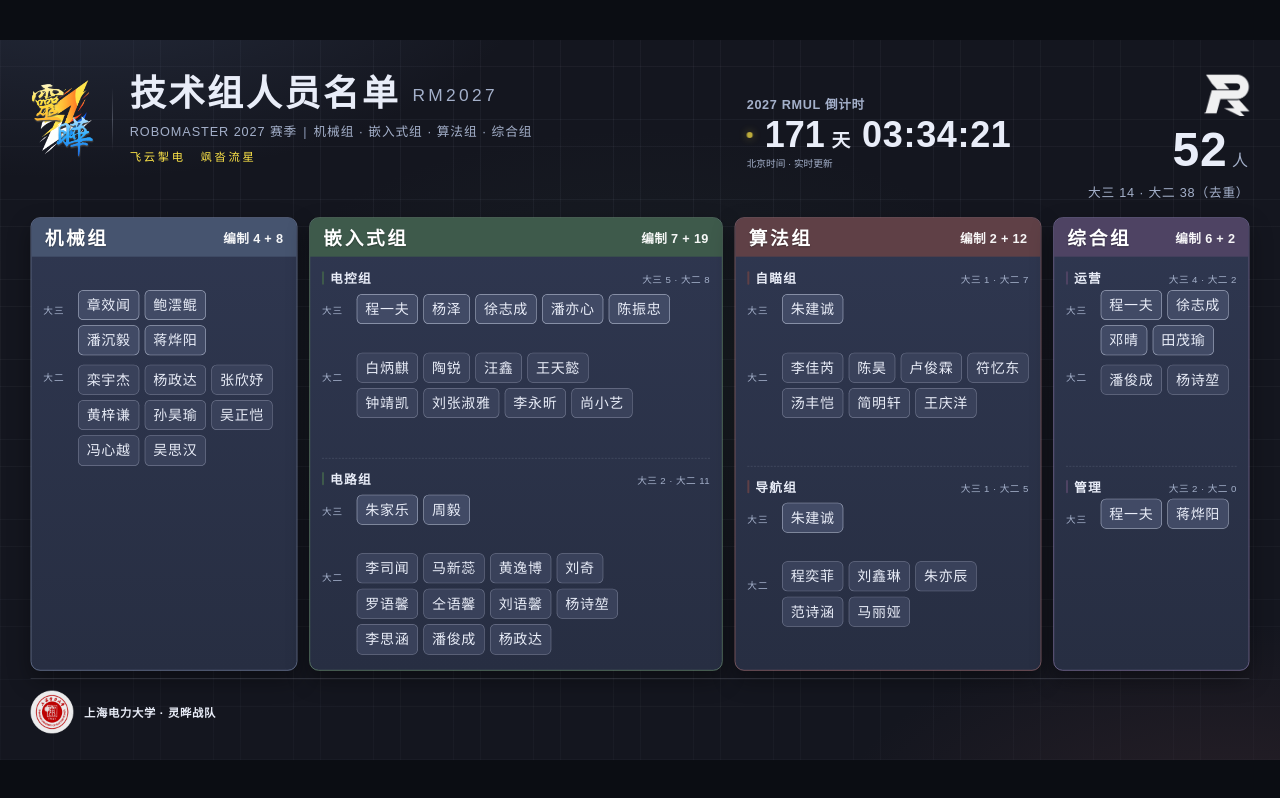
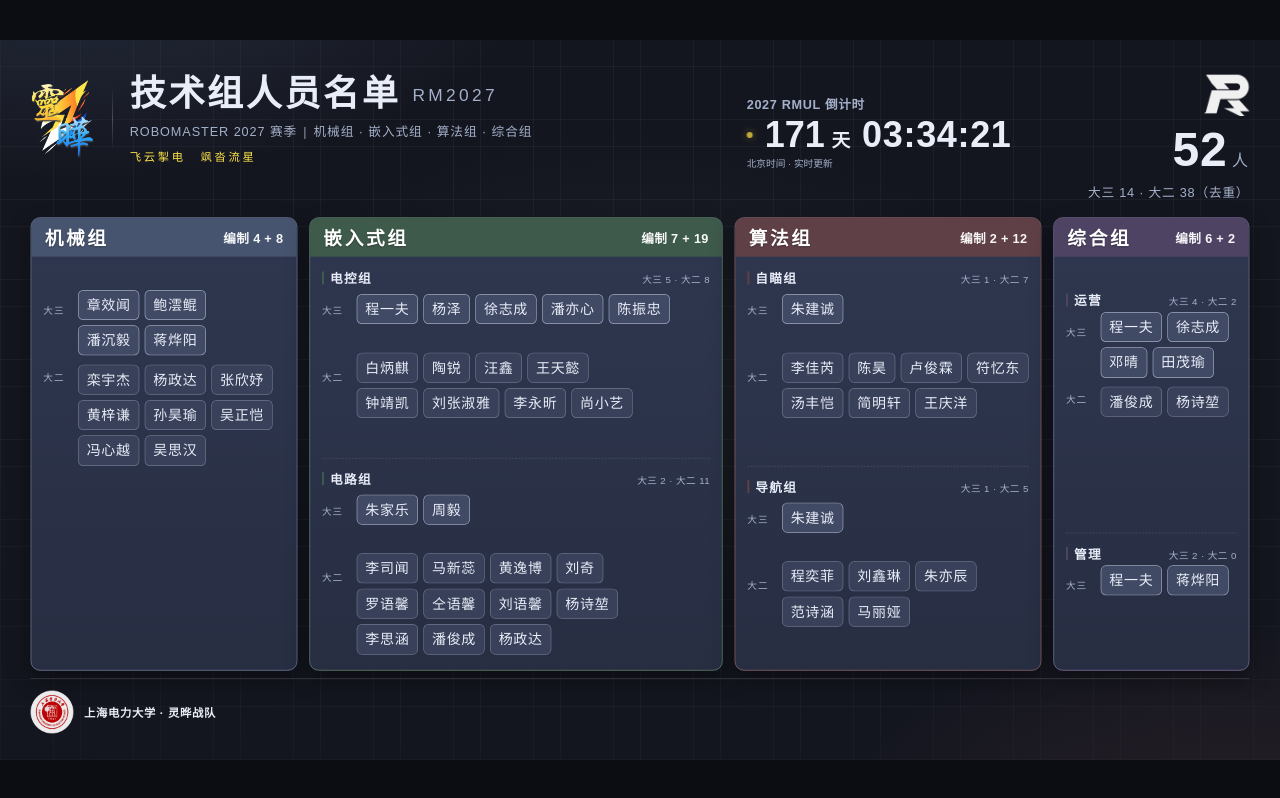
Before and after one commit to xiaozhuABCD1234/rm2027-poster, a React (Vite) app: page / in a window 1280 px wide. Built offline with nearby package versions, Linux system fonts and the light colour scheme.

Commit message:
style: spread comprehensive roster across card

```diff
--- a/src/components/TechRoster.tsx
+++ b/src/components/TechRoster.tsx
@@ -134,7 +134,11 @@
                 </span>
             </header>
 
-            <div className="flex min-h-0 flex-1 flex-col px-[18px] pt-[18px] pb-[30px]">
+            <div
+                className={`flex min-h-0 flex-1 flex-col px-[18px] pt-[18px] pb-[30px] ${
+                    group.name === "综合组" ? "justify-around" : ""
+                }`}
+            >
                 {group.subs.map((s, i) => (
                     <SubBlock
                         key={s.name}
```
